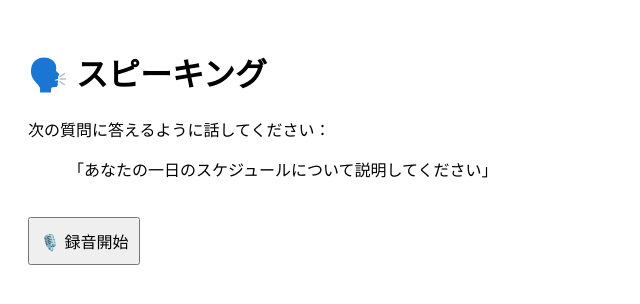
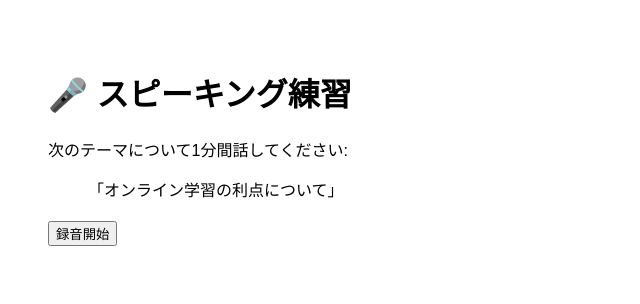
Before and after one commit to Happygeneva/ShinjiB2, a Next.js app: page /speaking in a window 1280 px wide. Shown: the top 304 px of the page, without its empty margins (0-640 px from the left). Built offline with nearby package versions, Linux system fonts and the light colour scheme.

Commit message:
Update speaking.js

```diff
--- a/pages/speaking.js
+++ b/pages/speaking.js
@@ -2,28 +2,31 @@ import { useState } from "react";
 
 export default function Speaking() {
   const [recording, setRecording] = useState(false);
+  const [message, setMessage] = useState("");
 
   const startRecording = () => {
-    alert("🎙️ スピーキング練習を開始！（録音機能はブラウザで拡張可能）");
     setRecording(true);
+    setMessage("🎤 録音中... (※ 実際の録音はブラウザAPIを追加で設定する必要あり)");
+  };
+
+  const stopRecording = () => {
+    setRecording(false);
+    setMessage("✅ 録音終了！内容を確認してください。");
   };
 
   return (
-    <div style={{ padding: "20px" }}>
-      <h1>🗣️ スピーキング</h1>
-      <p>
-        次の質問に答えるように話してください：
-      </p>
-      <blockquote>
-        「あなたの一日のスケジュールについて説明してください」
-      </blockquote>
-      <button
-        onClick={startRecording}
-        style={{ marginTop: "20px", padding: "10px", fontSize: "16px" }}
-      >
-        🎙️ 録音開始
-      </button>
-      {recording && <p>録音中...（デモ）</p>}
+    <div style={{ padding: 40, fontFamily: "Arial" }}>
+      <h1>🎤 スピーキング練習</h1>
+      <p>次のテーマについて1分間話してください:</p>
+      <blockquote>「オンライン学習の利点について」</blockquote>
+      <div style={{ marginTop: 20 }}>
+        {!recording ? (
+          <button onClick={startRecording}>録音開始</button>
+        ) : (
+          <button onClick={stopRecording}>録音終了</button>
+        )}
+      </div>
+      <p>{message}</p>
     </div>
   );
 }
```
